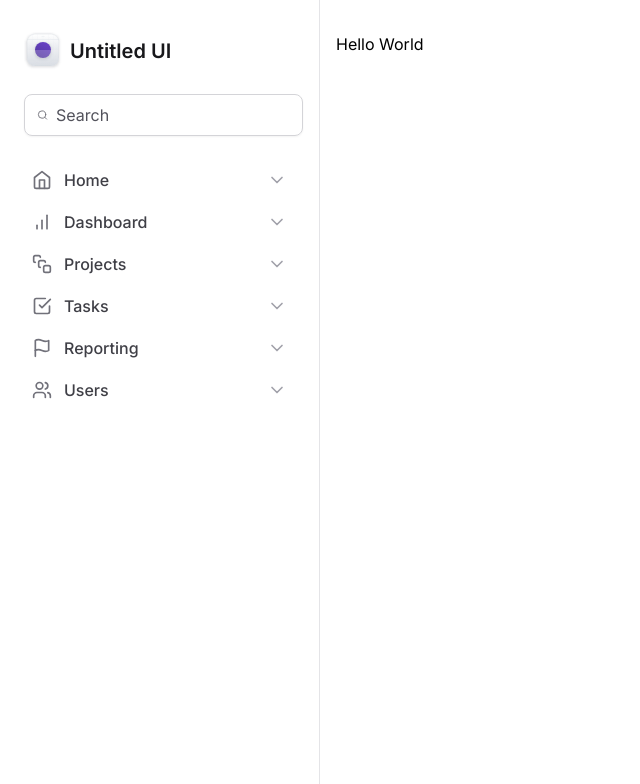
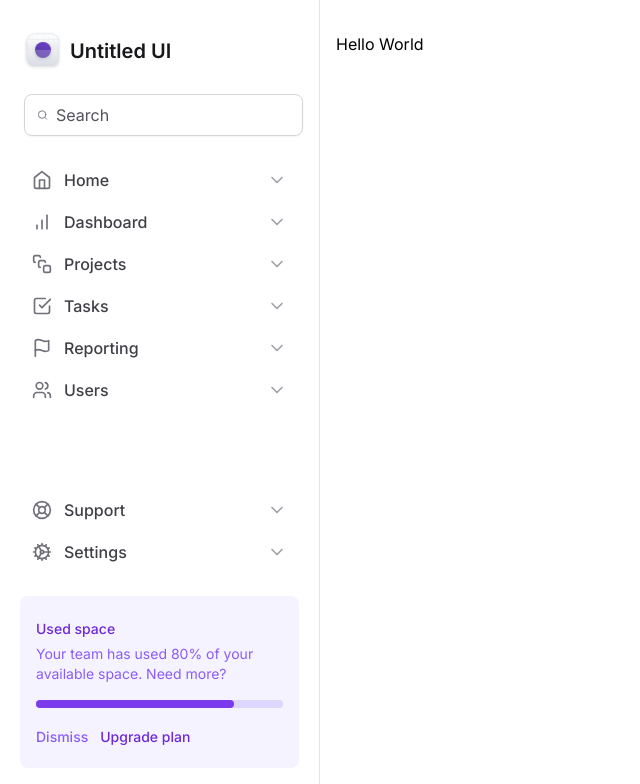
Before and after one commit to luizhsou1/tailwind-next, a Next.js app: page / in a window 1280 px wide. Shown: the top 784 px of the page, without its empty margins (0-640 px from the left). Built offline with nearby package versions, Linux system fonts and the light colour scheme.

Commit message:
Widget de Espaço Usado

```diff
--- a/src/components/Sidebar/MainNavigation/index.tsx
+++ /dev/null
@@ -1,22 +0,0 @@
-import {
-  BarChart,
-  CheckSquare,
-  Flag,
-  Home,
-  SquareStack,
-  Users,
-} from 'lucide-react'
-import { NavItem } from './NavItem'
-
-export function MainNavigation() {
-  return (
-    <nav className="space-y-0.5">
-      <NavItem title="Home" icon={Home} />
-      <NavItem title="Dashboard" icon={BarChart} />
-      <NavItem title="Projects" icon={SquareStack} />
-      <NavItem title="Tasks" icon={CheckSquare} />
-      <NavItem title="Reporting" icon={Flag} />
-      <NavItem title="Users" icon={Users} />
-    </nav>
-  )
-}
--- /dev/null
+++ b/src/components/Sidebar/UsedSpaceWidget.tsx
@@ -0,0 +1,40 @@
+export interface UsedSpaceWidgetProps {
+  percentage: number
+}
+
+export function UsedSpaceWidget({ percentage }: UsedSpaceWidgetProps) {
+  return (
+    <div className="flex flex-col gap-4 rounded-lg bg-violet-50 px-4 py-5">
+      <div className="space-y-1">
+        <span className="text-sm/5 font-medium text-violet-700">
+          Used space
+        </span>
+        <p className="text-sm/5 text-violet-500">
+          Your team has used {percentage}% of your available space. Need more?
+        </p>
+      </div>
+
+      <div className="h-2 rounded-full bg-violet-200">
+        <div
+          className="h-2 rounded-full bg-violet-600"
+          style={{ width: `${percentage}%` }} // Alteração aqui
+        />
+      </div>
+
+      <div className="space-x-3">
+        <button
+          type="button"
+          className="text-sm font-medium text-violet-500 hover:text-violet-700"
+        >
+          Dismiss
+        </button>
+        <button
+          type="button"
+          className="text-sm font-medium text-violet-700 hover:text-violet-900"
+        >
+          Upgrade plan
+        </button>
+      </div>
+    </div>
+  )
+}
--- a/src/components/Sidebar/index.tsx
+++ b/src/components/Sidebar/index.tsx
@@ -1,10 +1,21 @@
 import { Logo } from '@/components/Sidebar/Logo'
-import { Search } from 'lucide-react'
-import { MainNavigation } from './MainNavigation'
+import {
+  BarChart,
+  CheckSquare,
+  Cog,
+  Flag,
+  Home,
+  LifeBuoy,
+  Search,
+  SquareStack,
+  Users,
+} from 'lucide-react'
+import { NavItem } from './NavItem'
+import { UsedSpaceWidget } from './UsedSpaceWidget'
 
 export function Sidebar() {
   return (
-    <aside className="space-y-6 border-r border-zinc-200 px-5 py-8">
+    <aside className="flex flex-col gap-6 border-r border-zinc-200 px-5 py-8">
       <Logo />
 
       <div className="mx-1 flex w-full items-center gap-2 rounded-lg border border-zinc-300 px-3 py-2 shadow-sm">
@@ -15,7 +26,23 @@
         />
       </div>
 
-      <MainNavigation />
+      <nav className="space-y-0.5">
+        <NavItem title="Home" icon={Home} />
+        <NavItem title="Dashboard" icon={BarChart} />
+        <NavItem title="Projects" icon={SquareStack} />
+        <NavItem title="Tasks" icon={CheckSquare} />
+        <NavItem title="Reporting" icon={Flag} />
+        <NavItem title="Users" icon={Users} />
+      </nav>
+
+      <div className="mt-auto flex flex-col gap-6">
+        <nav className="space-y-0.5">
+          <NavItem title="Support" icon={LifeBuoy} />
+          <NavItem title="Settings" icon={Cog} />
+        </nav>
+
+        <UsedSpaceWidget percentage={80} />
+      </div>
     </aside>
   )
 }
```
Also changed, not shown: src/components/Sidebar/NavItem.tsx (renamed from src/components/Sidebar/MainNavigation/NavItem.tsx).
